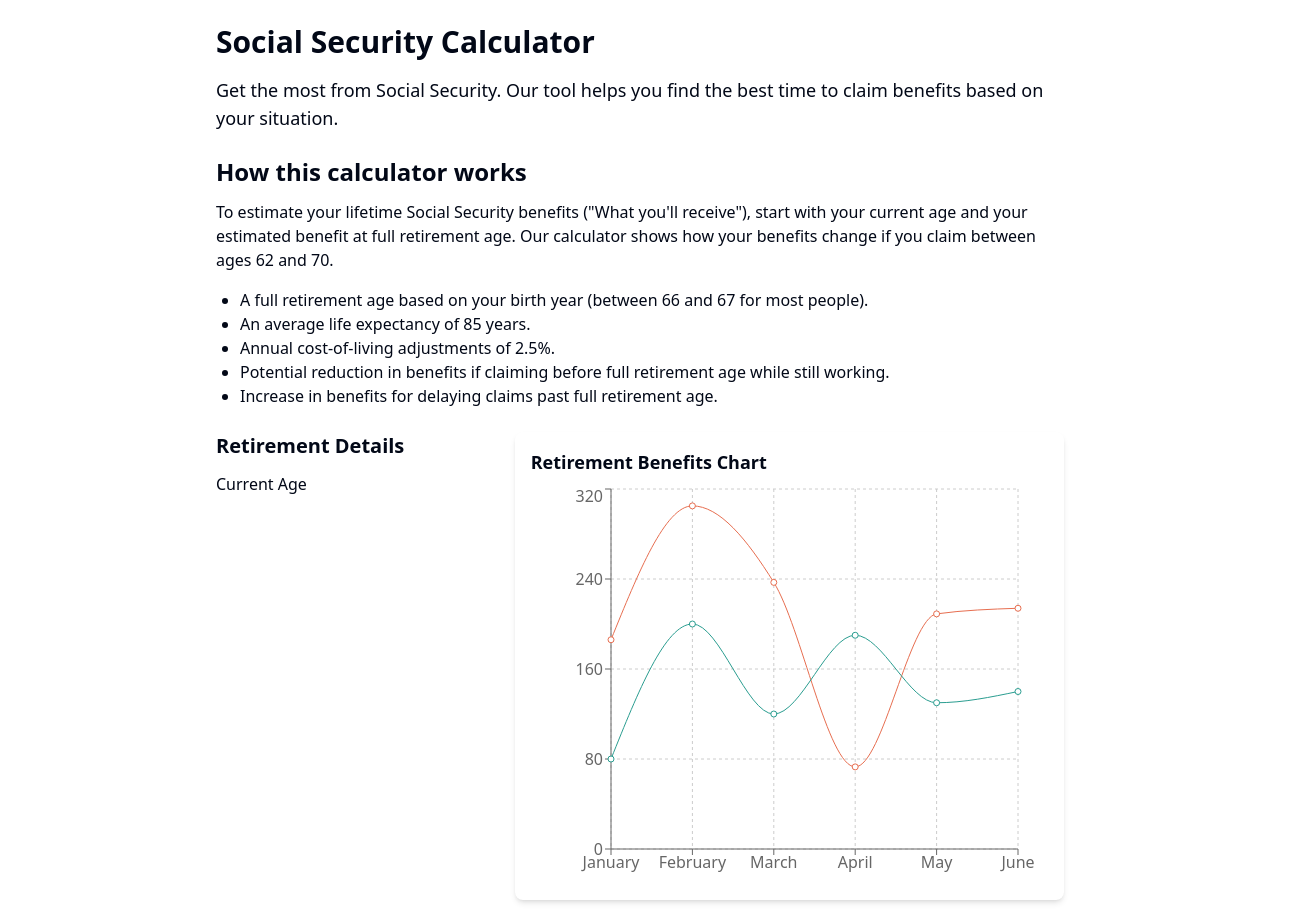
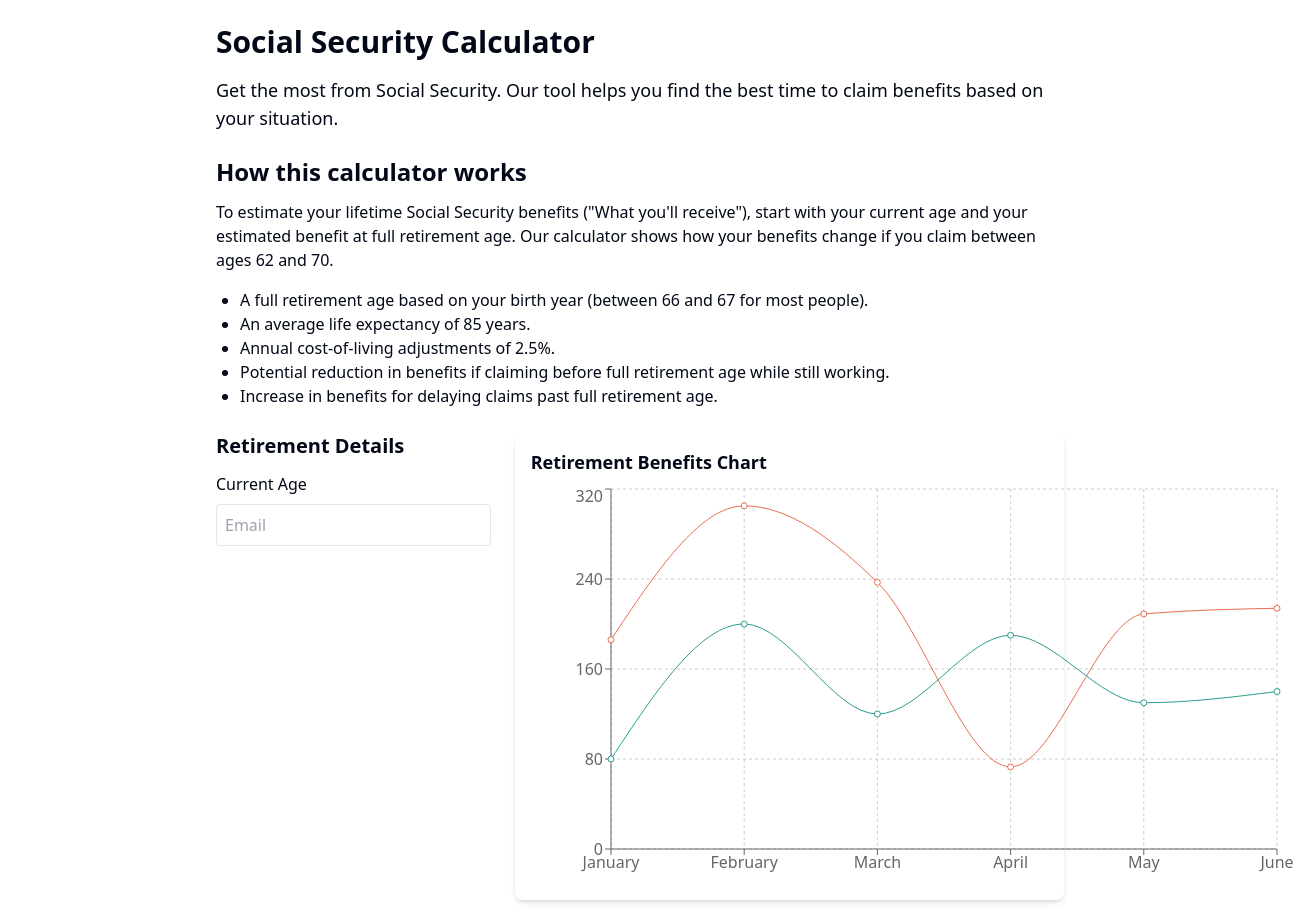
Before and after one commit to benkhong27/social-security-calculator, a React (Vite) app: page / in a window 1280 px wide. Shown: the whole page, 1307 px wide, since content can reach past the window. Built offline with nearby package versions, Linux system fonts and the light colour scheme.

Commit message:
made dummy input field

```diff
--- a/src/App.jsx
+++ b/src/App.jsx
@@ -8,6 +8,7 @@
   Tooltip,
   ResponsiveContainer,
 } from "recharts";
+import { Input } from "@/components/ui/input";
 
 const chartData = [
   { month: "January", desktop: 186, mobile: 80 },
@@ -63,14 +64,14 @@
         <div className="w-full md:w-1/3">
           <h3 className="text-xl font-semibold mb-3">Retirement Details</h3>
           <p className="mb-2">Current Age</p>
-          {/* Add input fields here */}
+          <Input type="email" placeholder="Email" />
         </div>
         <div className="w-full md:w-2/3">
           <div className="bg-white shadow-md rounded-lg p-4">
             <h4 className="text-lg font-semibold mb-2">
               Retirement Benefits Chart
             </h4>
-            <ResponsiveContainer width="100%" height={400}>
+            <ResponsiveContainer width="150%" height={400}>
               <LineChart
                 data={chartData}
                 margin={{
--- /dev/null
+++ b/src/components/ui/input.jsx
@@ -0,0 +1,13 @@
+import React from "react";
+
+const Input = ({ type, placeholder }) => {
+  return (
+    <input
+      type={type}
+      placeholder={placeholder}
+      className="border rounded p-2 w-full"
+    />
+  );
+};
+
+export { Input };
```
